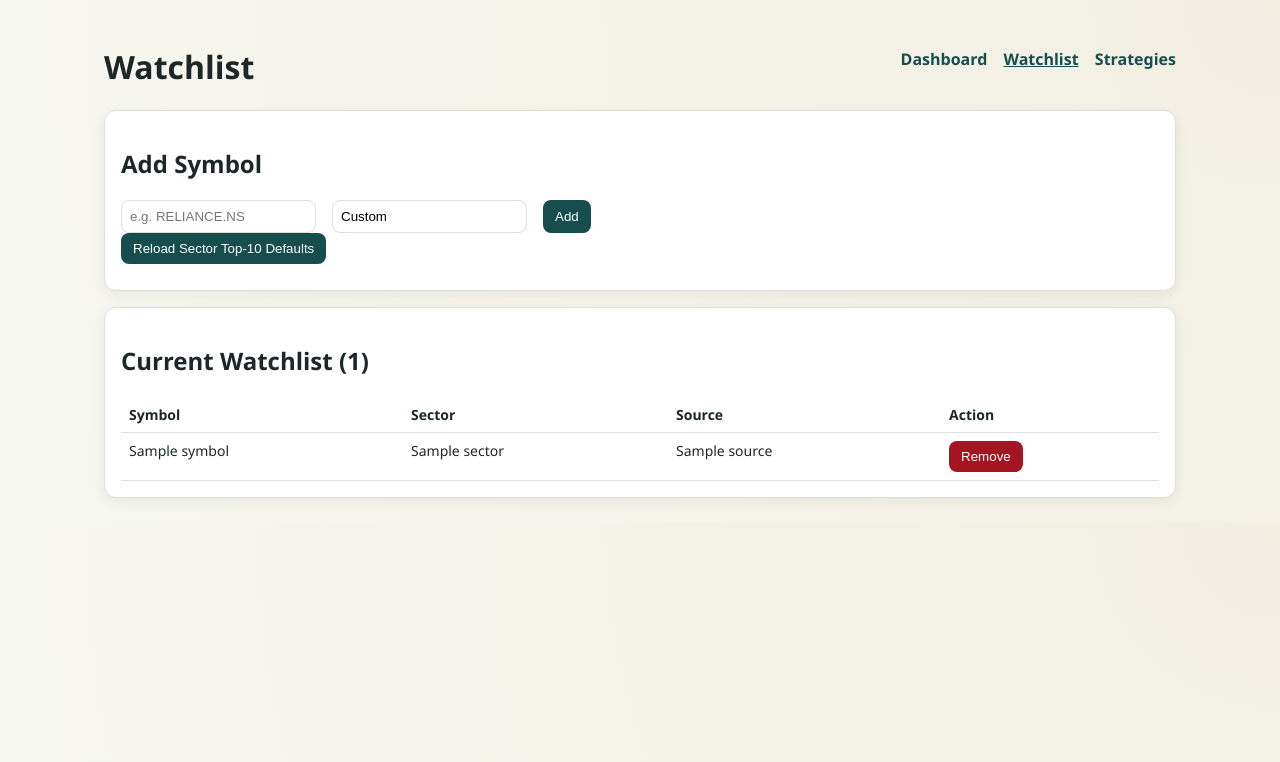
After one commit to Lee12389/stockScreener, a FastAPI app: template app/templates/watchlist.html in a window 1280 px wide. The commit adds this page. Shown: the top 762 px of the page. Run offline with FastAPI, Linux system fonts and the light colour scheme; the template is opened without the code that fills it: most values are stand-ins (such as "Sample title", 1, 10 or a date in 2020).

Commit message:
Add watchlist + RSI strategy pages and deploy service setup

```diff
--- a/app/main.py
+++ b/app/main.py
@@ -1,7 +1,7 @@
 from pathlib import Path
 
 from fastapi import FastAPI, Form, Request
-from fastapi.responses import HTMLResponse
+from fastapi.responses import HTMLResponse, RedirectResponse
 from fastapi.staticfiles import StaticFiles
 from fastapi.templating import Jinja2Templates
 
@@ -11,7 +11,9 @@ from app.models import AutomationRequest, SessionStatus, TradeRequest
 from app.services.analysis import AnalysisService
 from app.services.angel_client import AngelClient
 from app.services.automation import AutomationService
+from app.services.strategy import StrategyService
 from app.services.trade_engine import TradeEngine
+from app.services.watchlist import WatchlistService
 
 settings = get_settings()
 app = FastAPI(title=settings.app_name)
@@ -24,6 +26,8 @@ angel_client = AngelClient()
 analysis_service = AnalysisService(angel_client)
 trade_engine = TradeEngine(angel_client)
 automation_service = AutomationService(analysis_service, trade_engine)
+watchlist_service = WatchlistService()
+strategy_service = StrategyService()
 
 
 @app.on_event('startup')
@@ -31,6 +35,7 @@ def startup() -> None:
     init_db()
     with SessionLocal() as session:
         get_state(session, 'trade_mode', settings.default_mode)
+    watchlist_service.seed_sector_defaults(force=False)
 
 
 @app.get('/api/health')
@@ -88,6 +93,35 @@ def stop_automation() -> dict:
     return {'ok': True, 'message': 'Automation stopped.'}
 
 
+@app.get('/api/watchlist')
+def api_watchlist() -> list[dict]:
+    rows = watchlist_service.list_items()
+    return [
+        {'symbol': r.symbol, 'sector': r.sector, 'source': r.source, 'enabled': r.enabled}
+        for r in rows
+    ]
+
+
+@app.get('/api/strategies/rsa-scan')
+def api_strategy_scan() -> dict:
+    symbols = watchlist_service.enabled_symbols()
+    hits = strategy_service.scan_rsa_flow(symbols)
+    return {
+        'count': len(hits),
+        'hits': [
+            {
+                'symbol': h.symbol,
+                'monthly_rsi': h.monthly_rsi,
+                'weekly_rsi': h.weekly_rsi,
+                'daily_rsi': h.daily_rsi,
+                'triggers': h.triggers,
+                'note': h.note,
+            }
+            for h in hits
+        ],
+    }
+
+
 @app.get('/', response_class=HTMLResponse)
 def dashboard(request: Request):
     if not angel_client.is_connected():
@@ -113,6 +147,49 @@ def dashboard(request: Request):
     )
 
 
+@app.get('/watchlist', response_class=HTMLResponse)
+def watchlist_page(request: Request):
+    rows = watchlist_service.list_items()
+    return templates.TemplateResponse(
+        request=request,
+        name='watchlist.html',
+        context={'app_name': settings.app_name, 'items': rows},
+    )
+
+
+@app.post('/watchlist/add')
+def watchlist_add(symbol: str = Form(...), sector: str = Form('Custom')):
+    watchlist_service.add_symbol(symbol, sector=sector, source='manual')
+    return RedirectResponse('/watchlist', status_code=303)
+
+
+@app.post('/watchlist/remove')
+def watchlist_remove(symbol: str = Form(...)):
+    watchlist_service.remove_symbol(symbol)
+    return RedirectResponse('/watchlist', status_code=303)
+
+
+@app.post('/watchlist/seed-defaults')
+def watchlist_seed_defaults():
+    watchlist_service.seed_sector_defaults(force=True)
+    return RedirectResponse('/watchlist', status_code=303)
+
+
+@app.get('/strategies', response_class=HTMLResponse)
+def strategies_page(request: Request):
+    symbols = watchlist_service.enabled_symbols()
+    hits = strategy_service.scan_rsa_flow(symbols)
+    return templates.TemplateResponse(
+        request=request,
+        name='strategies.html',
+        context={
+            'app_name': settings.app_name,
+            'watchlist_count': len(symbols),
+            'hits': hits,
+        },
+    )
+
+
 @app.post('/dashboard/mode')
 def dashboard_mode(mode: str = Form(...)):
     return set_trade_mode(mode)
--- /dev/null
+++ b/app/services/watchlist.py
@@ -0,0 +1,80 @@
+from __future__ import annotations
+
+from collections.abc import Iterable
+
+from app.db import SessionLocal, WatchlistItem
+
+
+SECTOR_TOP10 = {
+    'NIFTY AUTO': ['MARUTI.NS', 'M&M.NS', 'TATAMOTORS.NS', 'BAJAJ-AUTO.NS', 'EICHERMOT.NS', 'HEROMOTOCO.NS', 'TVSMOTOR.NS', 'ASHOKLEY.NS', 'BALKRISIND.NS', 'BHARATFORG.NS'],
+    'NIFTY BANK': ['HDFCBANK.NS', 'ICICIBANK.NS', 'KOTAKBANK.NS', 'SBIN.NS', 'AXISBANK.NS', 'INDUSINDBK.NS', 'AUBANK.NS', 'BANDHANBNK.NS', 'PNB.NS', 'FEDERALBNK.NS'],
+    'NIFTY FIN SERVICE': ['HDFCBANK.NS', 'ICICIBANK.NS', 'SBIN.NS', 'LICI.NS', 'BAJFINANCE.NS', 'BAJAJFINSV.NS', 'KOTAKBANK.NS', 'AXISBANK.NS', 'JIOFIN.NS', 'PFC.NS'],
+    'NIFTY FMCG': ['HINDUNILVR.NS', 'ITC.NS', 'NESTLEIND.NS', 'VBL.NS', 'BRITANNIA.NS', 'TATACONSUM.NS', 'DABUR.NS', 'GODREJCP.NS', 'COLPAL.NS', 'MARICO.NS'],
+    'NIFTY IT': ['TCS.NS', 'INFY.NS', 'HCLTECH.NS', 'WIPRO.NS', 'TECHM.NS', 'LTIM.NS', 'PERSISTENT.NS', 'COFORGE.NS', 'MPHASIS.NS', 'OFSS.NS'],
+    'NIFTY METAL': ['TATASTEEL.NS', 'HINDALCO.NS', 'JSWSTEEL.NS', 'VEDL.NS', 'NATIONALUM.NS', 'JINDALSTEL.NS', 'SAIL.NS', 'APLAPOLLO.NS', 'HINDZINC.NS', 'NMDC.NS'],
+    'NIFTY OIL & GAS': ['RELIANCE.NS', 'ONGC.NS', 'IOC.NS', 'BPCL.NS', 'GAIL.NS', 'HINDPETRO.NS', 'OIL.NS', 'PETRONET.NS', 'IGL.NS', 'GSPL.NS'],
+    'NIFTY PHARMA': ['SUNPHARMA.NS', 'DRREDDY.NS', 'CIPLA.NS', 'DIVISLAB.NS', 'LUPIN.NS', 'AUROPHARMA.NS', 'MANKIND.NS', 'ZYDUSLIFE.NS', 'ALKEM.NS', 'TORNTPHARM.NS'],
+    'NIFTY REALTY': ['DLF.NS', 'LODHA.NS', 'GODREJPROP.NS', 'OBEROIRLTY.NS', 'PHOENIXLTD.NS', 'PRESTIGE.NS', 'SOBHA.NS', 'BRIGADE.NS', 'SUNTECK.NS', 'MAHLIFE.NS'],
+    'NIFTY HEALTHCARE': ['SUNPHARMA.NS', 'MAXHEALTH.NS', 'APOLLOHOSP.NS', 'CIPLA.NS', 'FORTIS.NS', 'DRREDDY.NS', 'DIVISLAB.NS', 'LUPIN.NS', 'MANKIND.NS', 'AUROPHARMA.NS'],
+}
+
+
+class WatchlistService:
+    def list_items(self) -> list[WatchlistItem]:
+        with SessionLocal() as session:
+            return session.query(WatchlistItem).order_by(WatchlistItem.sector, WatchlistItem.symbol).all()
+
+    def enabled_symbols(self) -> list[str]:
+        with SessionLocal() as session:
+            rows = session.query(WatchlistItem).filter(WatchlistItem.enabled == 'true').all()
+            return [r.symbol for r in rows]
+
+    def add_symbol(self, symbol: str, sector: str = 'Custom', source: str = 'manual') -> bool:
+        normalized = symbol.strip().upper()
+        if not normalized:
+            return False
+        with SessionLocal() as session:
+            exists = session.query(WatchlistItem).filter(WatchlistItem.symbol == normalized).first()
+            if exists:
+                return False
+            session.add(WatchlistItem(symbol=normalized, sector=sector, source=source, enabled='true'))
+            session.commit()
+            return True
+
+    def remove_symbol(self, symbol: str) -> bool:
+        normalized = symbol.strip().upper()
+        with SessionLocal() as session:
+            row = session.query(WatchlistItem).filter(WatchlistItem.symbol == normalized).first()
+            if not row:
+                return False
+            session.delete(row)
+            session.commit()
+            return True
+
+    def seed_sector_defaults(self, force: bool = False) -> int:
+        inserted = 0
+        with SessionLocal() as session:
+            if not force:
+                count = session.query(WatchlistItem).count()
+                if count > 0:
+                    return 0
+            existing_symbols = {
+                row.symbol for row in session.query(WatchlistItem.symbol).all()
+            }
+            for sector, symbols in SECTOR_TOP10.items():
+                for symbol in symbols:
+                    if symbol in existing_symbols:
+                        continue
+                    session.add(WatchlistItem(symbol=symbol, sector=sector, source='nifty_sector_seed', enabled='true'))
+                    existing_symbols.add(symbol)
+                    inserted += 1
+            session.commit()
+
+        return inserted
+
+    def bulk_add(self, symbols: Iterable[str], sector: str = 'Custom', source: str = 'manual') -> int:
+        added = 0
+        for sym in symbols:
+            if self.add_symbol(sym, sector=sector, source=source):
+                added += 1
+        return added
--- a/app/static/style.css
+++ b/app/static/style.css
@@ -6,6 +6,7 @@
     --line: #d9dfdf;
     --good: #0f8a5f;
     --warn: #bf360c;
+    --danger: #a31621;
 }
 
 * { box-sizing: border-box; }
@@ -16,9 +17,25 @@ body {
     color: var(--text);
 }
 .container {
-    max-width: 980px;
+    max-width: 1120px;
     margin: 0 auto;
     padding: 24px;
+}
+.topbar {
+    display: flex;
+    justify-content: space-between;
+    align-items: center;
+    gap: 12px;
+    flex-wrap: wrap;
+}
+.topbar nav a {
+    color: #174d4f;
+    text-decoration: none;
+    margin-left: 12px;
+    font-weight: 600;
+}
+.topbar nav a.active {
+    text-decoration: underline;
 }
 h1 { margin-bottom: 6px; }
 .meta { color: var(--muted); }
@@ -42,6 +59,7 @@ th, td {
     border-bottom: 1px solid var(--line);
     padding: 8px;
     font-size: 14px;
+    vertical-align: top;
 }
 button {
     background: #174d4f;
@@ -51,12 +69,26 @@ button {
     padding: 8px 12px;
     cursor: pointer;
 }
-select {
+button.danger {
+    background: var(--danger);
+}
+select, input {
     padding: 8px;
     border-radius: 8px;
     border: 1px solid var(--line);
     margin-right: 8px;
 }
-.controls form {
+.controls form, .mt8 {
     margin-bottom: 10px;
 }
+.inline-form {
+    display: flex;
+    flex-wrap: wrap;
+    gap: 8px;
+}
+
+@media (max-width: 768px) {
+    th, td {
+        font-size: 12px;
+    }
+}
--- /dev/null
+++ b/app/templates/watchlist.html
@@ -0,0 +1,57 @@
+<!doctype html>
+<html lang="en">
+<head>
+    <meta charset="UTF-8" />
+    <meta name="viewport" content="width=device-width, initial-scale=1.0" />
+    <title>{{ app_name }} - Watchlist</title>
+    <link rel="stylesheet" href="/static/style.css" />
+</head>
+<body>
+<main class="container">
+    <header class="topbar">
+        <h1>Watchlist</h1>
+        <nav>
+            <a href="/">Dashboard</a>
+            <a href="/watchlist" class="active">Watchlist</a>
+            <a href="/strategies">Strategies</a>
+        </nav>
+    </header>
+
+    <section class="card">
+        <h2>Add Symbol</h2>
+        <form action="/watchlist/add" method="post" class="inline-form">
+            <input name="symbol" placeholder="e.g. RELIANCE.NS" required />
+            <input name="sector" placeholder="Sector (optional)" value="Custom" />
+            <button type="submit">Add</button>
+        </form>
+        <form action="/watchlist/seed-defaults" method="post" class="mt8">
+            <button type="submit">Reload Sector Top-10 Defaults</button>
+        </form>
+    </section>
+
+    <section class="card">
+        <h2>Current Watchlist ({{ items|length }})</h2>
+        <table>
+            <thead>
+                <tr><th>Symbol</th><th>Sector</th><th>Source</th><th>Action</th></tr>
+            </thead>
+            <tbody>
+                {% for item in items %}
+                <tr>
+                    <td>{{ item.symbol }}</td>
+                    <td>{{ item.sector }}</td>
+                    <td>{{ item.source }}</td>
+                    <td>
+                        <form action="/watchlist/remove" method="post">
+                            <input type="hidden" name="symbol" value="{{ item.symbol }}" />
+                            <button type="submit" class="danger">Remove</button>
+                        </form>
+                    </td>
+                </tr>
+                {% endfor %}
+            </tbody>
+        </table>
+    </section>
+</main>
+</body>
+</html>
--- a/requirements.txt
+++ b/requirements.txt
@@ -6,3 +6,7 @@ pydantic-settings==2.11.0
 apscheduler==3.11.0
 smartapi-python==1.5.5
 pyotp==2.9.0
+PyYAML==6.0.2
+SQLAlchemy==2.0.44
+pandas==2.3.3
+yfinance==0.2.66
```
Also changed, not shown: app/config.py (+59 -1 lines), app/db.py (+12 -1 lines), app/services/strategy.py (added, +112 -0 lines), app/templates/index.html (+9 -1 lines), app/templates/strategies.html (added, +48 -0 lines), README.md, 2 other files.
